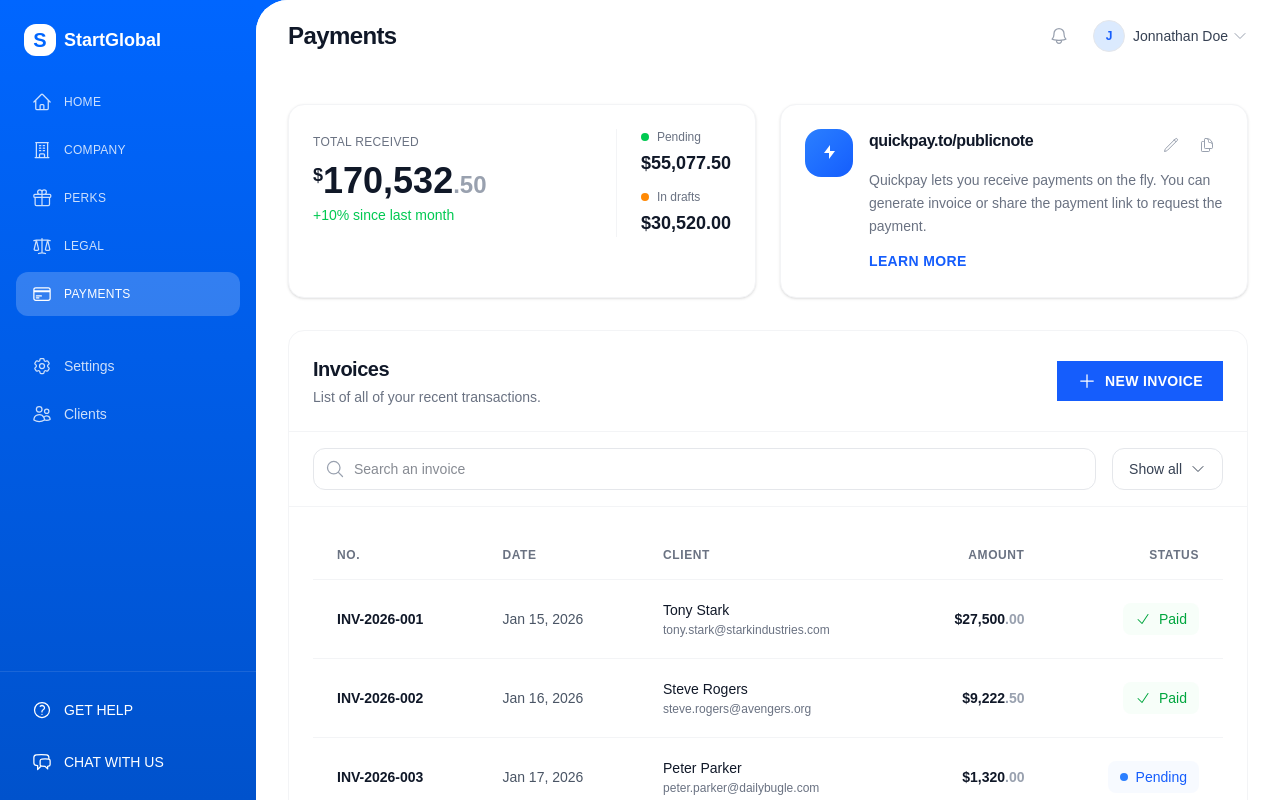
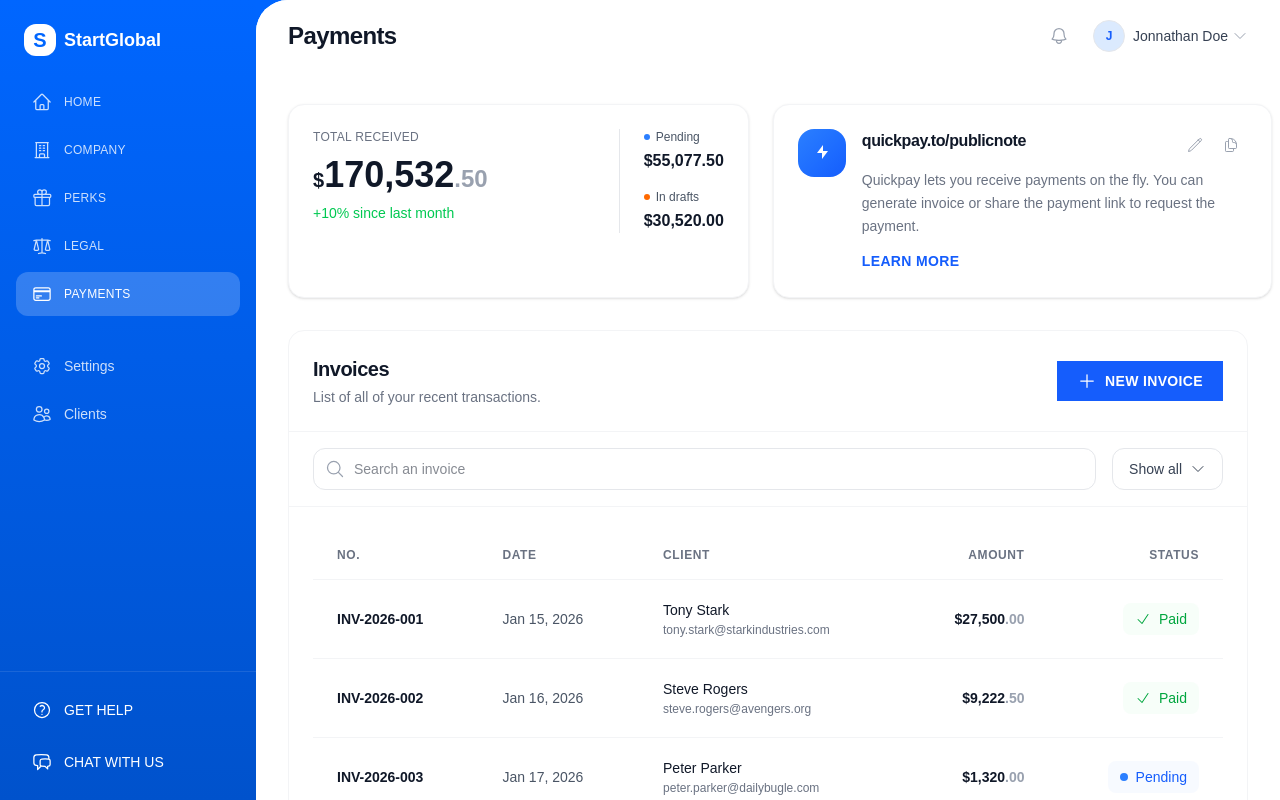
Before and after one commit to magvtv/quickpay, a Next.js app: page /payments in a window 1280 px wide. Shown: the top 800 px of the page. Built offline with nearby package versions, Linux system fonts and the light colour scheme; no server answers; the database is empty; a web font is replaced by a local one.

Commit message:
improve dashboard card styling and layout

```diff
--- a/src/components/dashboard/DashboardStats.tsx
+++ b/src/components/dashboard/DashboardStats.tsx
@@ -26,7 +26,7 @@ export default function DashboardStats() {
     .reduce((sum, inv) => sum + inv.total, 0);
 
   return (
-    <div className="grid grid-cols-1 lg:grid-cols-2 gap-6">
+    <div className="grid grid-cols-1 lg:grid-cols-[48%_52%] gap-6">
       {/* Total Received Card with Pending & Drafts */}
       <TotalReceivedCard
         totalReceived={totalReceived}
--- a/src/components/dashboard/TotalReceivedCard.tsx
+++ b/src/components/dashboard/TotalReceivedCard.tsx
@@ -17,18 +17,21 @@ export default function TotalReceivedCard({
   draftsAmount,
   currency = 'USD',
 }: TotalReceivedCardProps) {
+  const formattedTotal = formatCurrency(totalReceived, currency);
+  const [dollars, cents] = formattedTotal.replace('$', '').split('.');
+
   return (
     <div className="bg-white rounded-2xl p-6 shadow-sm border border-gray-100">
-      <div className="flex items-start justify-between">
+      <div className="flex items-start justify-between gap-6">
         {/* Left Side - Total Received */}
-        <div className="flex-1">
-          <span className="text-xs font-medium text-gray-500 uppercase tracking-wide">
+        <div className="flex-shrink-0">
+          <span className="text-xs font-medium text-gray-500 uppercase tracking-wide block mb-3">
             TOTAL RECEIVED
           </span>
-          <div className="text-4xl font-bold text-gray-900 mt-2 mb-1">
-            <span className="text-lg align-top">$</span>
-            {formatCurrency(totalReceived, currency).replace('$', '').split('.')[0]}
-            <span className="text-2xl text-gray-400">.{formatCurrency(totalReceived, currency).split('.')[1] || '00'}</span>
+          <div className="text-4xl font-bold text-gray-900 mb-2 leading-none">
+            <span className="text-xl">$</span>
+            {dollars}
+            <span className="text-2xl text-gray-400">.{cents || '00'}</span>
           </div>
           {changePercentage && (
             <p className="text-sm font-medium text-green-500">
@@ -38,25 +41,25 @@ export default function TotalReceivedCard({
         </div>
 
         {/* Right Side - Pending & Drafts */}
-        <div className="flex flex-col gap-3 pl-6 border-l border-gray-100">
+        <div className="flex flex-col gap-4 pl-6 border-l border-gray-200 flex-shrink-0">
           {/* Pending */}
           <div>
-            <div className="flex items-center gap-2 mb-1">
-              <span className="w-2 h-2 rounded-full bg-green-500" />
-              <span className="text-xs font-medium text-gray-500">Pending</span>
+            <div className="flex items-center gap-1.5 mb-1">
+              <span className="w-1.5 h-1.5 rounded-full bg-blue-500" />
+              <span className="text-xs font-medium text-gray-600">Pending</span>
             </div>
-            <div className="text-lg font-semibold text-gray-900">
+            <div className="text-base font-semibold text-gray-900">
               ${formatCurrency(pendingAmount, currency).replace('$', '')}
             </div>
           </div>
 
           {/* In Drafts */}
           <div>
-            <div className="flex items-center gap-2 mb-1">
-              <span className="w-2 h-2 rounded-full bg-orange-400" />
-              <span className="text-xs font-medium text-gray-500">In drafts</span>
+            <div className="flex items-center gap-1.5 mb-1">
+              <span className="w-1.5 h-1.5 rounded-full bg-orange-500" />
+              <span className="text-xs font-medium text-gray-600">In drafts</span>
             </div>
-            <div className="text-lg font-semibold text-gray-900">
+            <div className="text-base font-semibold text-gray-900">
               ${formatCurrency(draftsAmount, currency).replace('$', '')}
             </div>
           </div>
```
